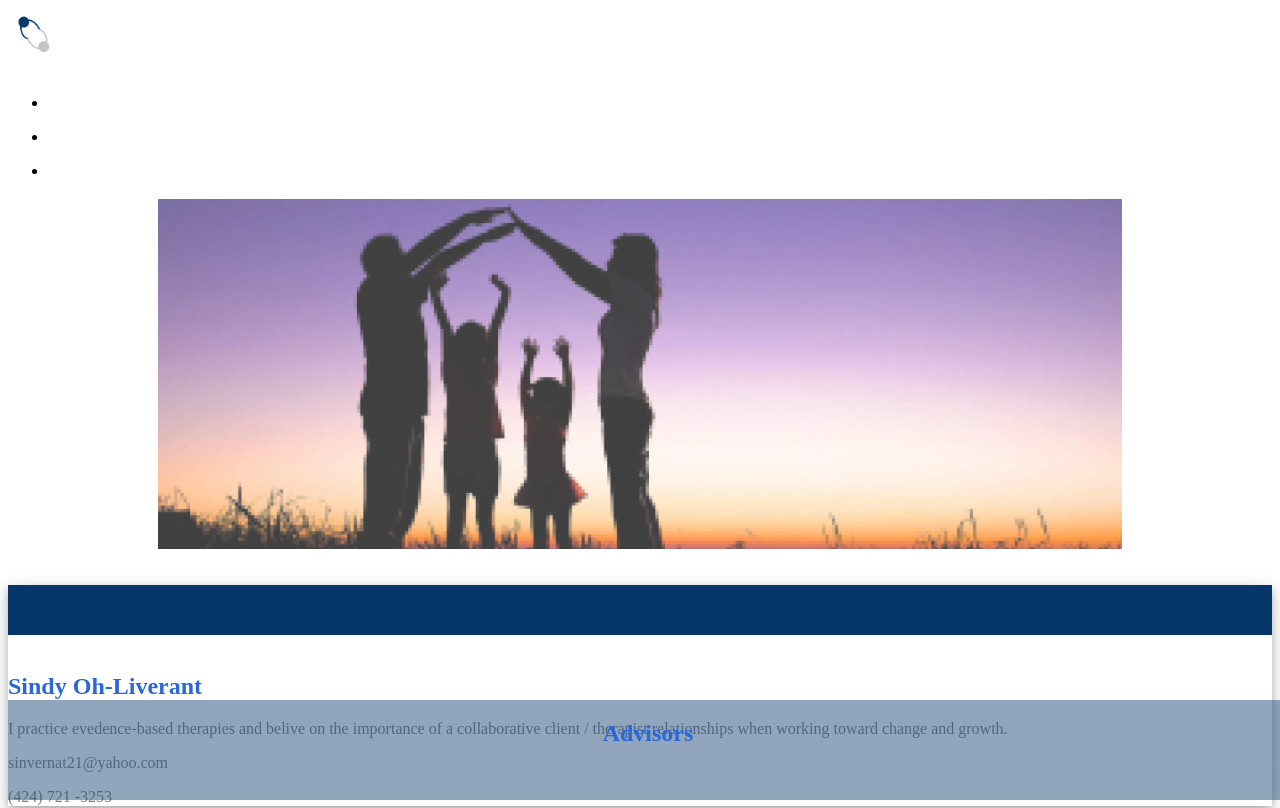
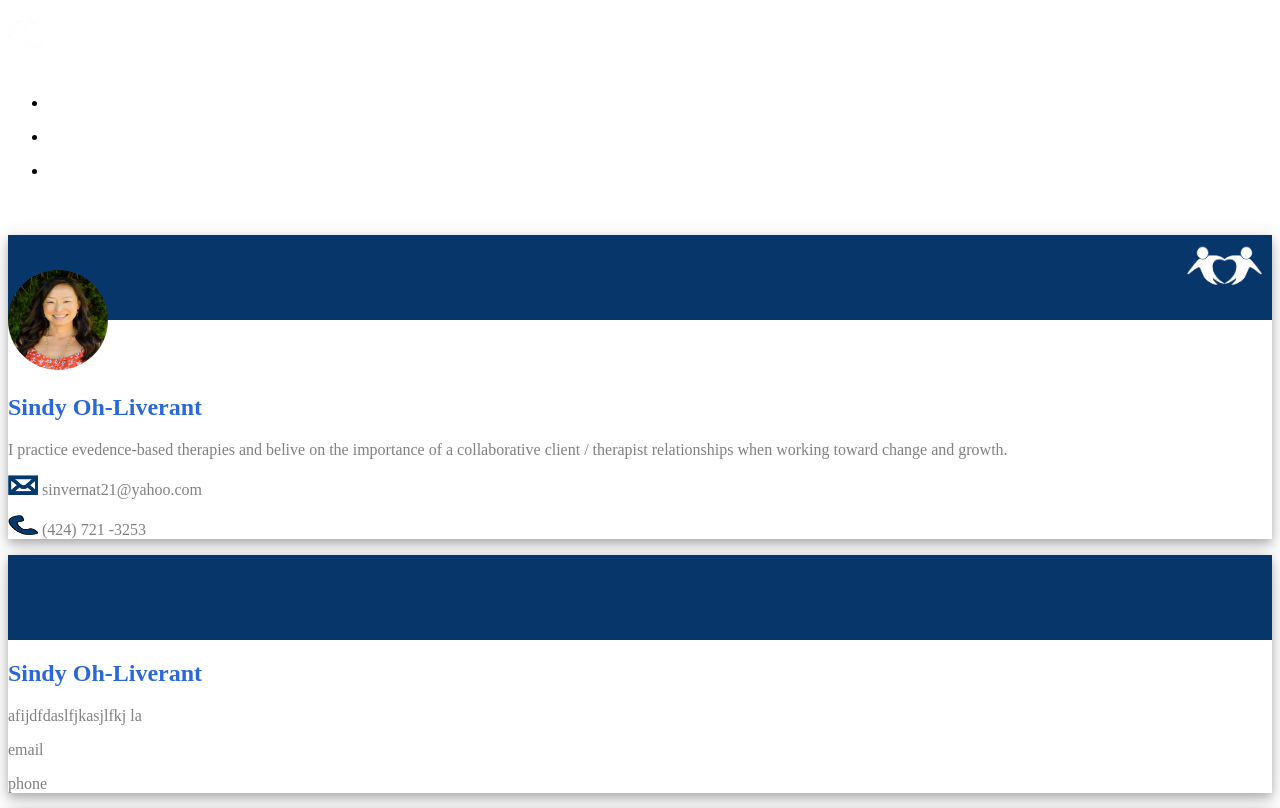
Before and after one commit to TXT-Teens-Exploring-Technology/BehaviorAdvice, an Angular app: page /advisors in a window 1280 px wide. Shown: the top 808 px of the page. Built offline with nearby package versions, Linux system fonts and the light colour scheme; what angular-bootstrap-md would draw is missing.

Commit message:
done so far

```diff
--- a/src/app/advisors-page/advisors-page.component.html
+++ b/src/app/advisors-page/advisors-page.component.html
@@ -1,8 +1,8 @@
-<div class="header">
+<!-- <div class="header">
   <div class="headerTitle">
     <h2>Advisors</h2>
   </div>
-</div>
+</div> -->
 
 <br>
 <br>
@@ -10,23 +10,27 @@
 <div class="row">
   <div class="col-sm shadow">
     <div class="label">
+      <img class="logo" src="assets/logo.png">
     </div>
     <div class="info">
-      <img src="">
+      <img class="profile" src="assets/sindy.jpg">
       <h2>Sindy Oh-Liverant</h2>
       <p>
-        I practice evedence-based therapies and belive on the importance
-          of a collaborative client / therapist relationships when working
-          toward change and growth.
-        </p>
+        I practice evedence-based therapies and belive on the importance of a collaborative client / therapist relationships when
+        working toward change and growth.
+      </p>
     </div>
     <div class="contact">
-      <p>
-        sinvernat21@yahoo.com
-      </p>
-      <p>
-        (424) 721 -3253
-      </p>
+      <div>
+        <p>
+          <img class="icon" src="assets/Vector 3.png"> sinvernat21@yahoo.com
+        </p>
+      </div>
+      <div>
+        <p>
+          <img class="icon" src="assets/Vector 2.png"> (424) 721 -3253
+        </p>
+      </div>
     </div>
   </div>
   <div class="col-sm shadow">
--- a/src/app/advisors-page/advisors-page.component.scss
+++ b/src/app/advisors-page/advisors-page.component.scss
@@ -23,7 +23,30 @@
 }
 
 .label{
-    height: 50px;
+    height: 75px;
     background-color: #07366B;
+    text-align: right;
+    padding-right: 10px;
+    padding-top: 10px;
+}
+
+.profile{
+    margin-top: -50px;
+    width: 100px;
+    height: 100px;
+    border-radius: 50%;
+}
+
+.icon{
+    width: 30px;
+    height: 20px;
+}
+
+.logo{
+    width:75px;
+    height:50px;
+}
+
+.custom{
 
 }
```
Also changed, not shown: src/assets/logo.png, src/assets/sindy.jpg (added).
